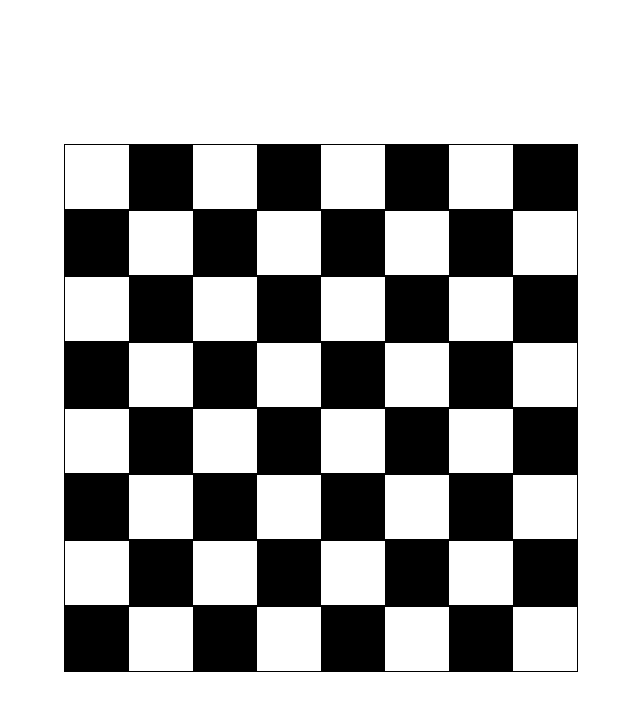
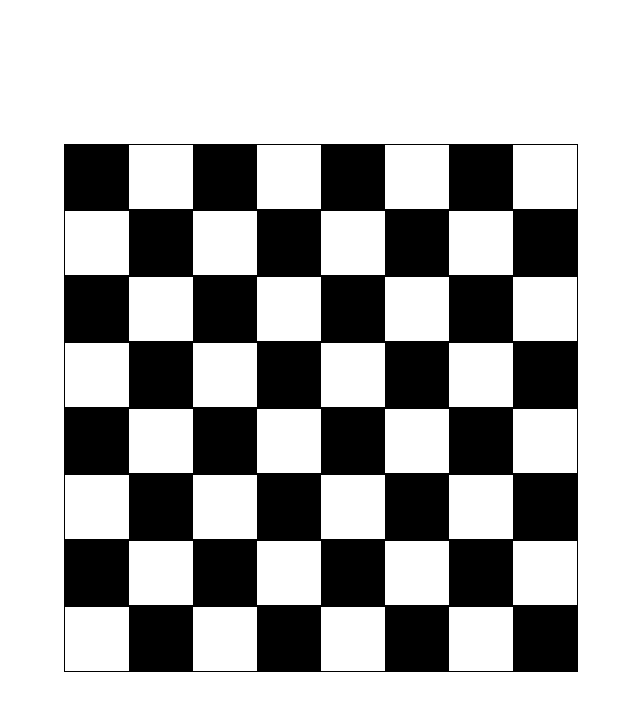
Before and after one commit to Java50RomanSavushkin/Java50RomanSavushkin-html-css-js-introduction, a plain HTML site: page index.html in a window 1280 px wide. Shown: the whole page, without its empty margins (319-959 px from the left). Drawn offline with Linux system fonts and the light colour scheme.

Commit message:
adds HW #4 chessboard

```diff
--- a/index.html
+++ b/index.html
@@ -4,94 +4,91 @@
     <meta charset="UTF-8">
     <meta http-equiv="X-UA-Compatible" content="IE=edge">
     <meta name="viewport" content="width=device-width, initial-scale=1.0">
-    <link rel="stylesheet" href="styles/style.css">
+    <link rel="stylesheet" href="styles/chessboard.css">
     <title>Chess</title>
 </head>
 <body>
-    <main class="main-class">
-            <section class="section-class">
-                <div class="div-class-white"></div>
-                <div class="div-class-black"></div>
-                <div class="div-class-white"></div>
-                <div class="div-class-black"></div>
-                <div class="div-class-white"></div>
-                <div class="div-class-black"></div>
-                <div class="div-class-white"></div>
-                <div class="div-class-black"></div>
+    <main class="board">
+        <section class="board-row">
+            <div class="cell-black"></div>
+            <div class="cell-white"></div>
+            <div class="cell-black"></div>
+            <div class="cell-white"></div>
+            <div class="cell-black"></div>
+            <div class="cell-white"></div>
+            <div class="cell-black"></div>
+            <div class="cell-white"></div>
         </section>
-            <section class="section-class">
-                <div class="div-class-black"></div>
-                <div class="div-class-white"></div>
-                <div class="div-class-black"></div>
-                <div class="div-class-white"></div>
-                <div class="div-class-black"></div>
-                <div class="div-class-white"></div>
-                <div class="div-class-black"></div>
-                <div class="div-class-white"></div>
+        <section class="board-row">
+            <div class="cell-white"></div>
+            <div class="cell-black"></div>
+            <div class="cell-white"></div>
+            <div class="cell-black"></div>
+            <div class="cell-white"></div>
+            <div class="cell-black"></div>
+            <div class="cell-white"></div>
+            <div class="cell-black"></div>
         </section>
-            <section class="section-class">
-                <div class="div-class-white"></div>
-                <div class="div-class-black"></div>
-                <div class="div-class-white"></div>
-                <div class="div-class-black"></div>
-                <div class="div-class-white"></div>
-                <div class="div-class-black"></div>
-                <div class="div-class-white"></div>
-                <div class="div-class-black"></div>
+        <section class="board-row">
+            <div class="cell-black"></div>
+            <div class="cell-white"></div>
+            <div class="cell-black"></div>
+            <div class="cell-white"></div>
+            <div class="cell-black"></div>
+            <div class="cell-white"></div>
+            <div class="cell-black"></div>
+            <div class="cell-white"></div>
         </section>
-            <section class="section-class">
-                <div class="div-class-black"></div>
-                <div class="div-class-white"></div>
-                <div class="div-class-black"></div>
-                <div class="div-class-white"></div>
-                <div class="div-class-black"></div>
-                <div class="div-class-white"></div>
-                <div class="div-class-black"></div>
-                <div class="div-class-white"></div>
+        <section class="board-row">
+            <div class="cell-white"></div>
+            <div class="cell-black"></div>
+            <div class="cell-white"></div>
+            <div class="cell-black"></div>
+            <div class="cell-white"></div>
+            <div class="cell-black"></div>
+            <div class="cell-white"></div>
+            <div class="cell-black"></div>
         </section>
-            <section class="section-class">
-                <div class="div-class-white"></div>
-                <div class="div-class-black"></div>
-                <div class="div-class-white"></div>
-                <div class="div-class-black"></div>
-                <div class="div-class-white"></div>
-                <div class="div-class-black"></div>
-                <div class="div-class-white"></div>
-                <div class="div-class-black"></div>
+        <section class="board-row">
+            <div class="cell-black"></div>
+            <div class="cell-white"></div>
+            <div class="cell-black"></div>
+            <div class="cell-white"></div>
+            <div class="cell-black"></div>
+            <div class="cell-white"></div>
+            <div class="cell-black"></div>
+            <div class="cell-white"></div>
         </section>
-            <section class="section-class">
-                <div class="div-class-black"></div>
-                <div class="div-class-white"></div>
-                <div class="div-class-black"></div>
-                <div class="div-class-white"></div>
-                <div class="div-class-black"></div>
-                <div class="div-class-white"></div>
-                <div class="div-class-black"></div>
-                <div class="div-class-white"></div>
+        <section class="board-row">
+            <div class="cell-white"></div>
+            <div class="cell-black"></div>
+            <div class="cell-white"></div>
+            <div class="cell-black"></div>
+            <div class="cell-white"></div>
+            <div class="cell-black"></div>
+            <div class="cell-white"></div>
+            <div class="cell-black"></div>
         </section>
-            <section class="section-class">
-                <div class="div-class-white"></div>
-                <div class="div-class-black"></div>
-                <div class="div-class-white"></div>
-                <div class="div-class-black"></div>
-                <div class="div-class-white"></div>
-                <div class="div-class-black"></div>
-                <div class="div-class-white"></div>
-                <div class="div-class-black"></div>
+        <section class="board-row">
+            <div class="cell-black"></div>
+            <div class="cell-white"></div>
+            <div class="cell-black"></div>
+            <div class="cell-white"></div>
+            <div class="cell-black"></div>
+            <div class="cell-white"></div>
+            <div class="cell-black"></div>
+            <div class="cell-white"></div>
         </section>
-            <section class="section-class">
-                <div class="div-class-black"></div>
-                <div class="div-class-white"></div>
-                <div class="div-class-black"></div>
-                <div class="div-class-white"></div>
-                <div class="div-class-black"></div>
-                <div class="div-class-white"></div>
-                <div class="div-class-black"></div>
-                <div class="div-class-white"></div>
+        <section class="board-row">
+            <div class="cell-white"></div>
+            <div class="cell-black"></div>
+            <div class="cell-white"></div>
+            <div class="cell-black"></div>
+            <div class="cell-white"></div>
+            <div class="cell-black"></div>
+            <div class="cell-white"></div>
+            <div class="cell-black"></div>
         </section>
-
-
-
     </main>
 </body>
 </html>
--- /dev/null
+++ b/styles/chessboard.css
@@ -0,0 +1,34 @@
+.board {
+    display: flex;
+    flex-direction: column;
+  }
+
+  .board-row {
+    display: flex;
+    flex-direction: row;
+    justify-content: space-around;
+    border: solid 1px black
+
+    }
+
+  .cell-white {
+    width: 5vw;
+    height: 5vw;
+
+
+  }
+  .cell-black {
+    background-color: black;
+    width: 5vw;
+    height: 5vw;
+
+  }
+  body {
+    display: flex;
+    justify-content: center;
+    align-items: center;
+    height: 100%;
+  }
+  html {
+    height: 100%
+  }
--- a/styles/style.css
+++ /dev/null
@@ -1,34 +0,0 @@
-.main-class {
-  display: flex;
-  flex-direction: column;
-}
-
-.section-class {
-  display: flex;
-  flex-direction: row;
-  justify-content: space-around;
-  border: solid 1px black
-
-  }
-
-.div-class-white {
-  width: 5vw;
-  height: 5vw;
-
-
-}
-.div-class-black {
-  background-color: black;
-  width: 5vw;
-  height: 5vw;
-
-}
-body {
-  display: flex;
-  justify-content: center;
-  align-items: center;
-  height: 100%;
-}
-html {
-  height: 100%
-}
```
Lines whose indentation alone changed are shown as unchanged.
